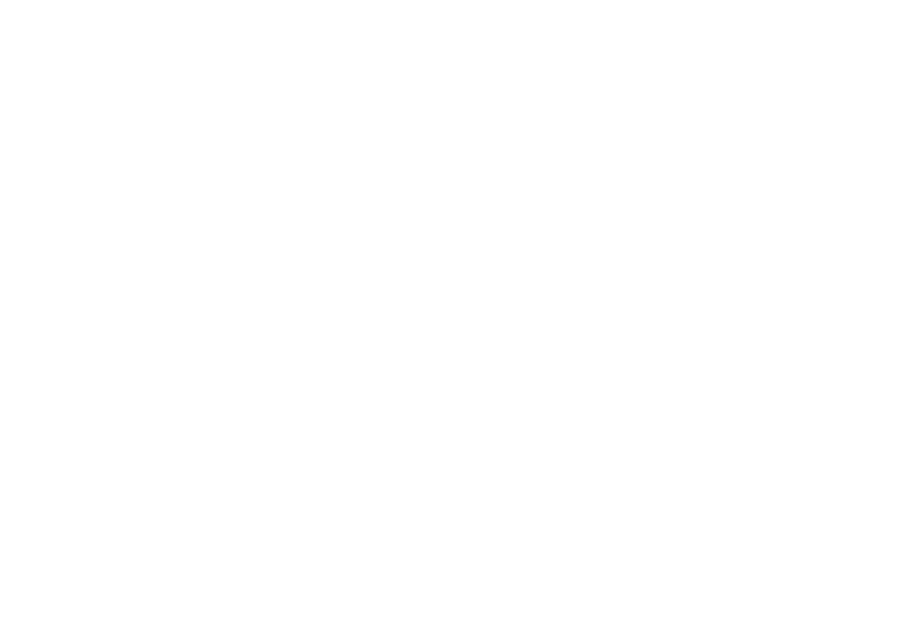
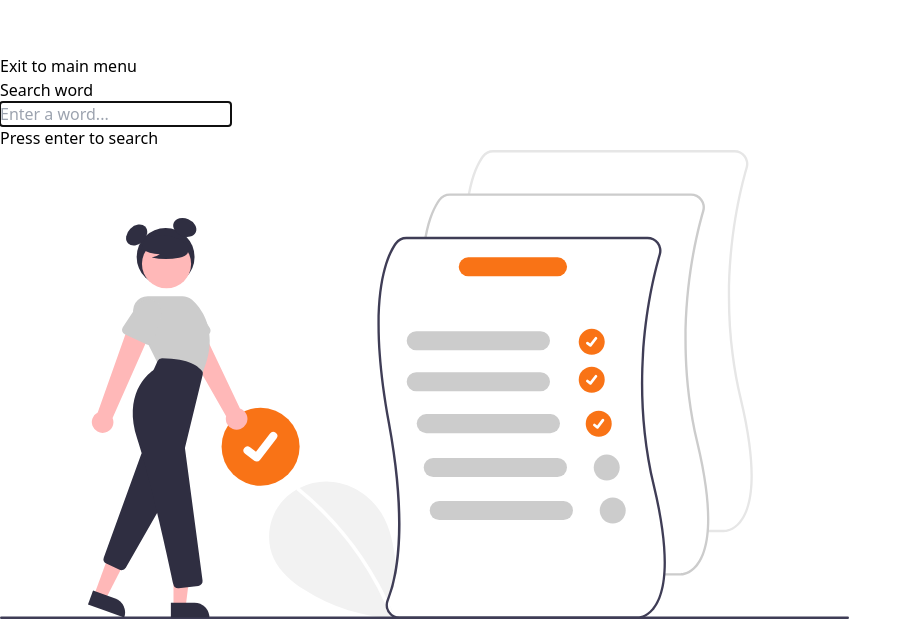
Before and after one commit to gustavwilliam/online-word-game, a Vue app: page /checker in a window 1280 px wide. Before the commit this address had no page. Shown: the part 1226-1845 px from the top of the page, without its empty margins (0-912 px from the left). Before the commit the page ends 800 px from the top, so only its background shows below. Built offline with nearby package versions, Linux system fonts and the light colour scheme; the HTML template or start-up script is replaced by a standard one.

Commit message:
Add word checker and images

```diff
--- a/src/router/index.js
+++ b/src/router/index.js
@@ -2,6 +2,7 @@
 
 import GameView from "../views/GameView.vue";
 import HomeView from "../views/HomeView.vue";
+import CheckerView from "../views/CheckerView.vue";
 
 const routes = [
   {
@@ -12,6 +13,10 @@
     path: "/game",
     component: GameView,
   },
+  {
+    path: "/checker",
+    component: CheckerView,
+  },
 ];
 
 const router = createRouter({
--- /dev/null
+++ b/src/views/CheckerView.vue
@@ -0,0 +1,94 @@
+<template>
+  <ThePadding>
+    <NavigationGroup>
+      <NavigationButton :icon="ChevronLeftIcon" to="/">Exit to main menu</NavigationButton>
+    </NavigationGroup>
+    <div class="mt-4">
+      <h1 class="text-4xl font-bold mt-7 mb-4">Search word</h1>
+      <form @submit.prevent="viewSolutions" class="flex flex-row gap-2 h-12 w-full">
+        <input id="inputField" type="text" autocomplete="off" autocorrect="off" autocapitalize="off" spellcheck="false"
+          v-model="currentWord" @input="showSolutions = false" placeholder="Enter a word..." autofocus
+          onblur="this.focus()" @keypress="isLetter($event)" class="w-full rounded-lg text-xl px-4 outline-orange-500">
+        <button type="submit"
+          class="bg-orange-500 rounded-lg aspect-square flex items-center justify-center hover:bg-orange-600">
+          <PaperAirplaneIcon class="w-8 h-8 text-white" />
+        </button>
+      </form>
+      <label for="inputField" class="text-sm text-gray-600 ml-1 mt-2" v-if="!showSolutions">Press enter to
+        search</label>
+    </div>
+    <div class="mt-4">
+      <GuessesWordsDisplay v-if="showSolutions && possibleSolutions.length >= 1" :guessedWords=possibleSolutions
+        :normalOrder="true" />
+      <div v-else-if="showSolutions && possibleSolutions.length < 1" class="mt-6">
+        There are no solutions for "{{ currentWord }}".
+      </div>
+      <div v-else class="w-full flex justify-center">
+        <img src="/illustrations/search.svg" alt="Search image" class="mt-28 w-full md:w-96" />
+      </div>
+    </div>
+  </ThePadding>
+</template>
+
+<script setup>
+import GuessesWordsDisplay from '../components/GuessedWordsDisplay.vue'
+import { ChevronLeftIcon, PaperAirplaneIcon } from '@heroicons/vue/20/solid';
+import { onMounted, reactive, ref } from 'vue';
+import ThePadding from '../components/ThePadding.vue';
+import NavigationGroup from '../components/NavigationGroup.vue';
+import NavigationButton from '../components/NavigationButton.vue';
+
+let currentWord = ref("");
+let wordList;
+let possibleSolutions = reactive([]);
+let showSolutions = ref(false);
+
+function getAllSolutions() {
+  possibleSolutions.length = 0;
+  for (let word of wordList) {
+    if (wordIsCorrect(word)) possibleSolutions.push(word);
+  }
+  showSolutions.value = true;
+}
+
+function isLetter(e) {
+  let char = String.fromCharCode(e.keyCode);
+  if (char === " ") e.preventDefault();
+  return true;
+}
+
+function wordIsCorrect(word) {
+  word = word.replaceAll(/\s+/g, '')
+  const currentWordC = Counter(currentWord.value.split(""));
+  const guessWordC = Counter(word.split(""));
+
+  for (let i in guessWordC) { // Is using only the required letters
+    if ((currentWordC[i] ?? 0) < guessWordC[i].valueOf()) return false;
+  }
+
+  return wordList.includes(word);
+}
+
+function Counter(array) {
+  var count = {};
+  array.forEach(val => count[val] = (count[val] || 0) + 1);
+  return count;
+}
+
+function viewSolutions() {
+  if (currentWord.value.length >= 1) {
+    getAllSolutions();
+  }
+}
+
+async function setupWordList() {
+  await import(`/wordlist/english.txt?raw`)
+    .then((a) => {
+      wordList = a.default.split(";");
+    })
+}
+
+onMounted(() => {
+  setupWordList();
+})
+</script>
--- a/src/views/GameView.vue
+++ b/src/views/GameView.vue
@@ -38,7 +38,7 @@
             <WordsFoundBox title="Possible" @click="showModal" :clickable="true"><span class="text-4xl">
                 {{ possibleSolutions.length }}
               </span></WordsFoundBox>
-            <WordsFoundBox title="Complete" @click="showModal" :clickable="true"><span class="text-4xl">{{
+            <WordsFoundBox title="Complete"><span class="text-4xl">{{
               Math.round(score * 100 / possibleSolutions.length) }}%</span>
             </WordsFoundBox>
           </div>
@@ -48,9 +48,13 @@
         </button>
       </div>
       <div v-else class="w-full h-full mb-7">
+        <img src="/illustrations/text.svg" alt="Search image" class="w-52 float-end hidden md:block" />
         <h1 class="text-4xl mb-4">Word Game</h1>
+        <img src="/illustrations/text.svg" alt="Search image" class="w-44 float-end block md:hidden" />
         <p>When you start the game, you'll be given a random word. Make as many words with the letters of the word as
           possible, before the time runs out! And be careful — make too many mistakes and you lose.</p>
+        <div class="flex justify-center">
+        </div>
         <button @click="startGame" class="bg-orange-500 w-full py-3 rounded-lg mt-4 text-lg text-white">
           Start game
         </button>
@@ -121,6 +125,7 @@
 }
 
 function wordIsCorrect(word) {
+  word = word.replaceAll(/\s+/g, '')
   const currentWordC = Counter(currentWord.value.split(""));
   const guessWordC = Counter(word.split(""));
 
```
Also changed, not shown: public/illustrations/search.svg (added), public/illustrations/text.svg (added).
